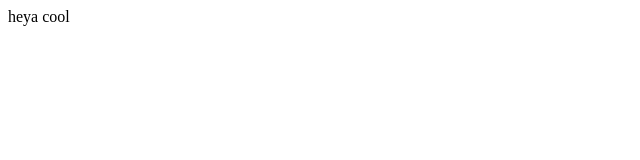
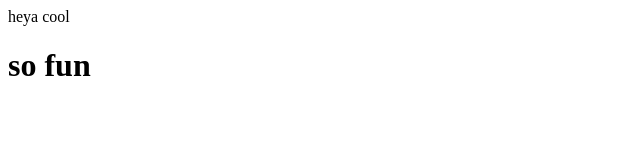
Before and after one commit to amploveone/codingdemo2, a plain HTML site: page index.html in a window 1280 px wide. Shown: the whole page, without its empty margins (0-640 px from the left). Drawn offline with Linux system fonts and the light colour scheme.

Commit message:
Adds a header to index.html

```diff
--- a/index.html
+++ b/index.html
@@ -1,2 +1,5 @@
 heya
 cool
+<h1> so fun
+
+</h1>
```
